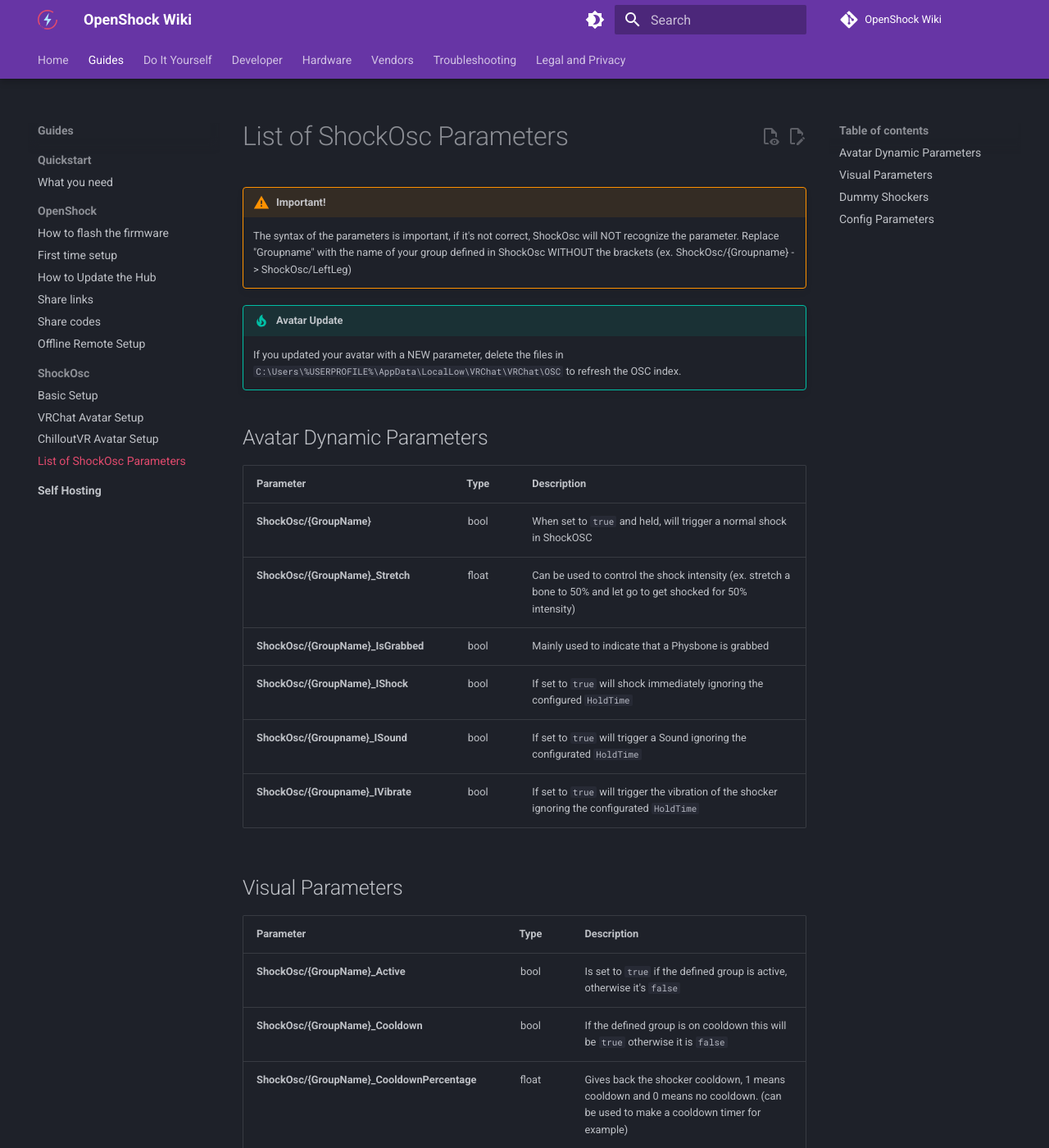
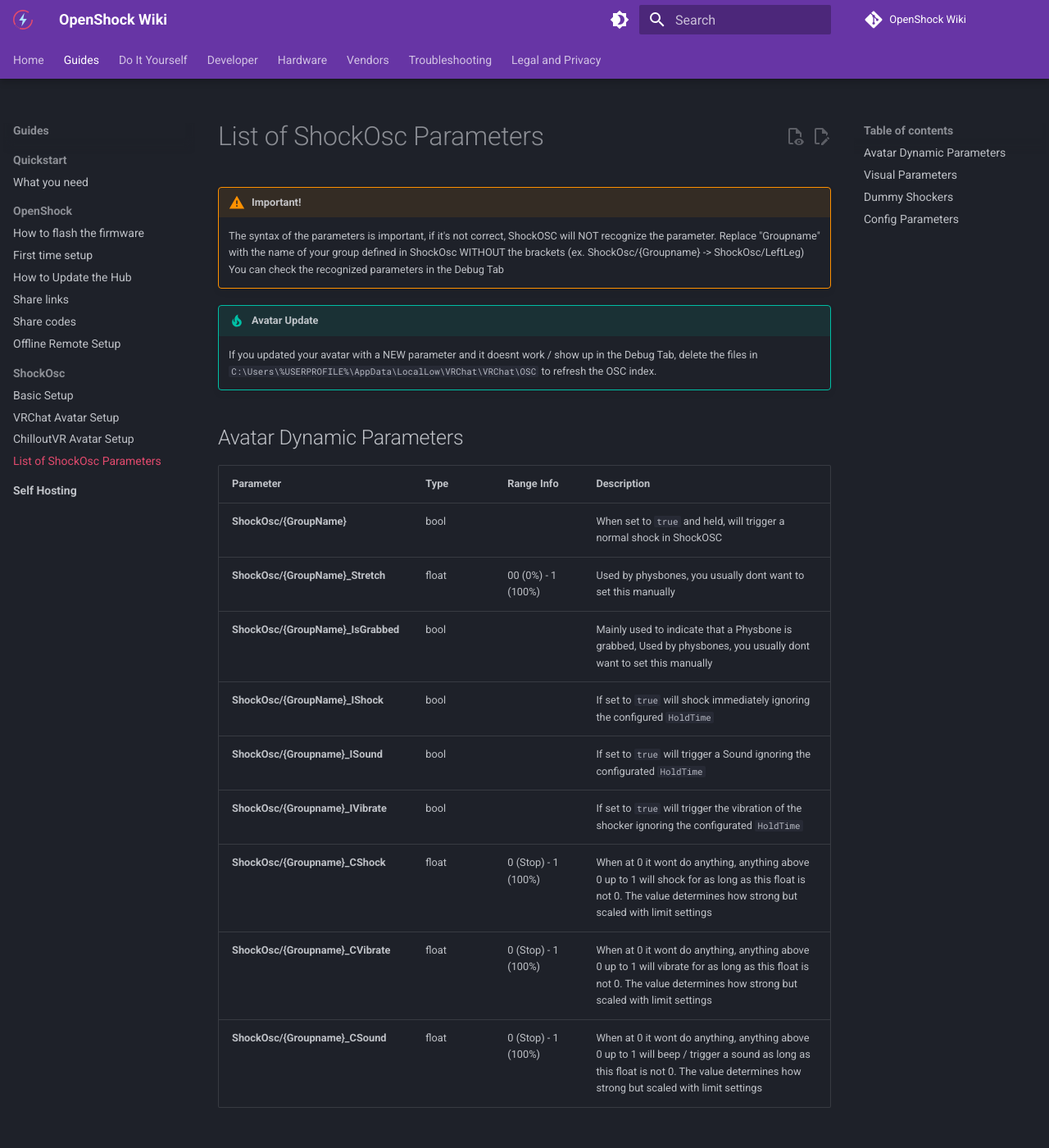
Before and after one commit to OpenShock/Wiki, an MkDocs documentation site: the page built from docs/guides/shockosc-parameters.md, in a window 1280 px wide and 1400 px high. Shown: the whole window at 82% size. Built offline with MkDocs 1.6.1 and Material for MkDocs 9.7.7, drawn with Linux system fonts in a browser that asks for light colours; comment, search, counter and statistics services are not loaded; some of the changed text lies outside the part shown.

Commit message:
Update ShockOSC params

```diff
--- a/docs/css/custom.css
+++ b/docs/css/custom.css
@@ -14,3 +14,7 @@
 .md-tabs {
   background-color: #6735A5;
 }
+
+.md-grid {
+  max-width: 75rem;
+}
--- a/docs/guides/shockosc-parameters.md
+++ b/docs/guides/shockosc-parameters.md
@@ -1,48 +1,51 @@
 # List of ShockOsc Parameters
 !!! Warning "Important!"
-    The syntax of the parameters is important, if it's not correct, ShockOsc will NOT recognize the parameter.
+    The syntax of the parameters is important, if it's not correct, ShockOSC will NOT recognize the parameter.
     Replace "Groupname" with the name of your group defined in ShockOsc WITHOUT the brackets (ex. ShockOsc/{Groupname} -> ShockOsc/LeftLeg)
+    You can check the recognized parameters in the Debug Tab
 
 !!! Tip "Avatar Update"
-    If you updated your avatar with a NEW parameter, delete the files in ``C:\Users\%USERPROFILE%\AppData\LocalLow\VRChat\VRChat\OSC`` to refresh the OSC index.
+    If you updated your avatar with a NEW parameter and it doesnt work / show up in the Debug Tab, delete the files in ``C:\Users\%USERPROFILE%\AppData\LocalLow\VRChat\VRChat\OSC`` to refresh the OSC index.
 
 <!-- markdownlint-disable MD046 -->
 ## Avatar Dynamic Parameters
-|Parameter                         | Type |Description                                |
-|:---------------------------------|:----:|:-----------------------------------------------------------------------------------------------------------------|
-|**ShockOsc/{GroupName}**          |bool  |When set to ``true`` and held, will trigger a normal shock in ShockOSC                                            |
-|**ShockOsc/{GroupName}_Stretch**  |float |Can be used to control the shock intensity (ex. stretch a bone to 50% and let go to get shocked for 50% intensity)|
-|**ShockOsc/{GroupName}_IsGrabbed**|bool  |Mainly used  to indicate that a Physbone is grabbed                                                               |
-|**ShockOsc/{GroupName}_IShock**   |bool  |If set to ``true`` will shock immediately ignoring the configured ``HoldTime``                                    |
-|**ShockOsc/{Groupname}_ISound**   |bool  |If set to ``true`` will trigger a Sound ignoring the configurated ``HoldTime``                                    |
-|**ShockOsc/{Groupname}_IVibrate** |bool  |If set to ``true`` will trigger the vibration of the shocker ignoring the configurated ``HoldTime``               |
+| Parameter                          | Type  | Range Info          | Description                                                                                                                                                                        |
+| ---------------------------------- | ----- | ------------------- | ---------------------------------------------------------------------------------------------------------------------------------------------------------------------------------- |
+| **ShockOsc/{GroupName}**           | bool  |                     | When set to ``true`` and held, will trigger a normal shock in ShockOSC                                                                                                             |
+| **ShockOsc/{GroupName}_Stretch**   | float | 00 (0%) - 1 (100%)  | Used by physbones, you usually dont want to set this manually                                                                                                                      |
+| **ShockOsc/{GroupName}_IsGrabbed** | bool  |                     | Mainly used  to indicate that a Physbone is grabbed, Used by physbones, you usually dont want to set this manually                                                                 |
+| **ShockOsc/{GroupName}_IShock**    | bool  |                     | If set to ``true`` will shock immediately ignoring the configured ``HoldTime``                                                                                                     |
+| **ShockOsc/{Groupname}_ISound**    | bool  |                     | If set to ``true`` will trigger a Sound ignoring the configurated ``HoldTime``                                                                                                     |
+| **ShockOsc/{Groupname}_IVibrate**  | bool  |                     | If set to ``true`` will trigger the vibration of the shocker ignoring the configurated ``HoldTime``                                                                                |
+| **ShockOsc/{Groupname}_CShock**    | float | 0 (Stop) - 1 (100%) | When at 0 it wont do anything, anything above 0 up to 1 will shock for as long as this float is not 0. The value determines how strong but scaled with limit settings              |
+| **ShockOsc/{Groupname}_CVibrate**  | float | 0 (Stop) - 1 (100%) | When at 0 it wont do anything, anything above 0 up to 1 will vibrate for as long as this float is not 0. The value determines how strong but scaled with limit settings            |
+| **ShockOsc/{Groupname}_CSound**    | float | 0 (Stop) - 1 (100%) | When at 0 it wont do anything, anything above 0 up to 1 will beep / trigger a sound as long as this float is not 0. The value determines how strong but scaled with limit settings |
 
 ## Visual Parameters
-|Parameter                                  | Type |Description                                                                                                                  |
-|:------------------------------------------|:----:|:----------------------------------------------------------------------------------------------------------------------------|
-|**ShockOsc/{GroupName}_Active**            |bool  |Is set to ``true`` if the defined group is active, otherwise it's ``false``                                                  |
-|**ShockOsc/{GroupName}_Cooldown**          |bool  |If the defined group is on cooldown this will be ``true`` otherwise it is ``false``                                          |
-|**ShockOsc/{GroupName}_CooldownPercentage**|float |Gives back the shocker cooldown, 1 means cooldown and 0 means no cooldown. (can be used to make a cooldown timer for example)|
-|**ShockOsc/{GroupName}_Intensity**         |float |Represents how close the shock was to your configured max intensity                                                          |
+| Parameter                                   | Type  | Range Info        | Description                                                                                                                              |
+| ------------------------------------------- | ----- | ----------------- | ---------------------------------------------------------------------------------------------------------------------------------------- |
+| **ShockOsc/{GroupName}_Active**             | bool  |                   | Is set to ``true`` if the defined group is active, otherwise it's ``false``                                                              |
+| **ShockOsc/{GroupName}_Cooldown**           | bool  |                   | If the defined group is on cooldown this will be ``true`` otherwise it is ``false``                                                      |
+| **ShockOsc/{GroupName}_CooldownPercentage** | float | 0 (0%) - 1 (100%) | Gives back the shocker cooldown percentage, 1 means cooldown and 0 means no cooldown. (can be used to make a cooldown timer for example) |
+| **ShockOsc/{GroupName}_Intensity**          | float | 0 (0%) - 1 (100%) | Represents how close the shock was to your configured max intensity                                                                      |
 
 ## Dummy Shockers
-|Name    |Description                                                                                                                                               |
-|:-------|:---------------------------------------------------------------------------------------------------------------------------------------------------------|
-|**_All**|Can be used in place of a group name, **represents all** shockers on your account. (ex: if **ShockOsc/_All** is set to ``true`` on you Avatar, all of your shockers will be triggered at the same time)|
-|**_Any**|Can be used in place of a group name, **represents any** shocker on your account. (ex: if at least one of your shockers are currently shocking **ShockOsc/_Any_Active** will be ``true``)|
+| Name     | Description                                                                                                                                                                                             |
+| :------- | :------------------------------------------------------------------------------------------------------------------------------------------------------------------------------------------------------ |
+| **_All** | Can be used in place of a group name, **represents all** shockers on your account. (ex: if **ShockOsc/_All** is set to ``true`` on you Avatar, all of your shockers will be triggered at the same time) |
+| **_Any** | Can be used in place of a group name, **represents any** shocker on your account. (ex: if at least one of your shockers are currently shocking **ShockOsc/_Any_Active** will be ``true``)               |
 
 ## Config Parameters
-|Parameter                              | Type |Description                                                      |
-|:--------------------------------------|:----:|:----------------------------------------------------------------|
-|**ShockOsc/_Config/_All/Paused**       |bool  |It's a kill switch, if set to ``true`` it will pause ShockOSC.   |
-|**ShockOsc/_Config/_All/MinIntensity** |float |Defines minimum intensity for the random mode.                   |
-|**ShockOsc/_Config/_All/MaxIntensity** |float |Defines maximum intensity for the random mode.                   |
-|**ShockOsc/_Config/_All/MinDuration**  |float |Defines minimum dfuration for the random mode.                   |
-|**ShockOsc/_Config/_All/MaxDuration**  |float |Defines maximum duration for the random mode.                    |
-|**ShockOsc/_Config/_All/Duration**     |float |Defines duration time for the fixed mode (100% = 10 Sec.)        |
-|**ShockOsc/_Config/_All/Intensity**    |float |Defines intensity for the fixed mode.                            |
-|**ShockOsc/_Config/_All/ModeIntensity**|float |Toggles between fixed and random intensity mode (True = Random)  |
-|**ShockOsc/_Config/_All/ModeDuration** |float |Toggles between fixed and random duration mode (True = Random)   |
-|**ShockOsc/_Config/_All/CooldownTime** |float |Defines the desired cooldown time.  (0 - 100 sec.)               |
-|**ShockOsc/_Config/_All/HoldTime**     |float |Defines the time needed to hold the trigger to activate ShockOsc.|
-<!-- markdownlint-enable MD046 -->
+| Parameter                               | Type  | Range Info        | Description                                                                                |
+| --------------------------------------- | ----- | ----------------- | ------------------------------------------------------------------------------------------ |
+| **ShockOsc/_Config/_All/Paused**        | bool  |                   | It's a kill switch, if set to ``true`` it will pause ShockOSC.                             |
+| **ShockOsc/_Config/_All/MinIntensity**  | float | 0 (0%) - 1 (100%) | Defines minimum intensity for the random mode.                                             |
+| **ShockOsc/_Config/_All/MaxIntensity**  | float | 0 (0%) - 1 (100%) | Defines maximum intensity for the random mode.                                             |
+| **ShockOsc/_Config/_All/MinDuration**   | float | 0 (0s) - 1 (10s)  | Defines minimum duration for the random mode. Note there is a minimum duration of 300ms    |
+| **ShockOsc/_Config/_All/MaxDuration**   | float | 0 (0s) - 1 (10s)  | Defines maximum duration for the random mode.                                              |
+| **ShockOsc/_Config/_All/Duration**      | float | 0 (0s) - 1 (10s)  | Defines duration time for the fixed mode (100% = 10 Sec.)                                  |
+| **ShockOsc/_Config/_All/Intensity**     | float | 0 (0%) - 1 (100%) | Defines intensity for the fixed mode.                                                      |
+| **ShockOsc/_Config/_All/ModeIntensity** | bool  |                   | Toggles between fixed and random intensity mode (True = Random; False = Fixed)             |
+| **ShockOsc/_Config/_All/ModeDuration**  | bool  |                   | Toggles between fixed and random duration mode (True = Random; False = Fixed)              |
+| **ShockOsc/_Config/_All/CooldownTime**  | float | 0 (0s) - 1 (100s) | Defines the desired cooldown time.                                                         |
+| **ShockOsc/_Config/_All/HoldTime**      | float | 0 (0s) - 1 (1s)   | Defines the time needed to hold the trigger to activate ShockOSC's standard touch trigger. |
```
